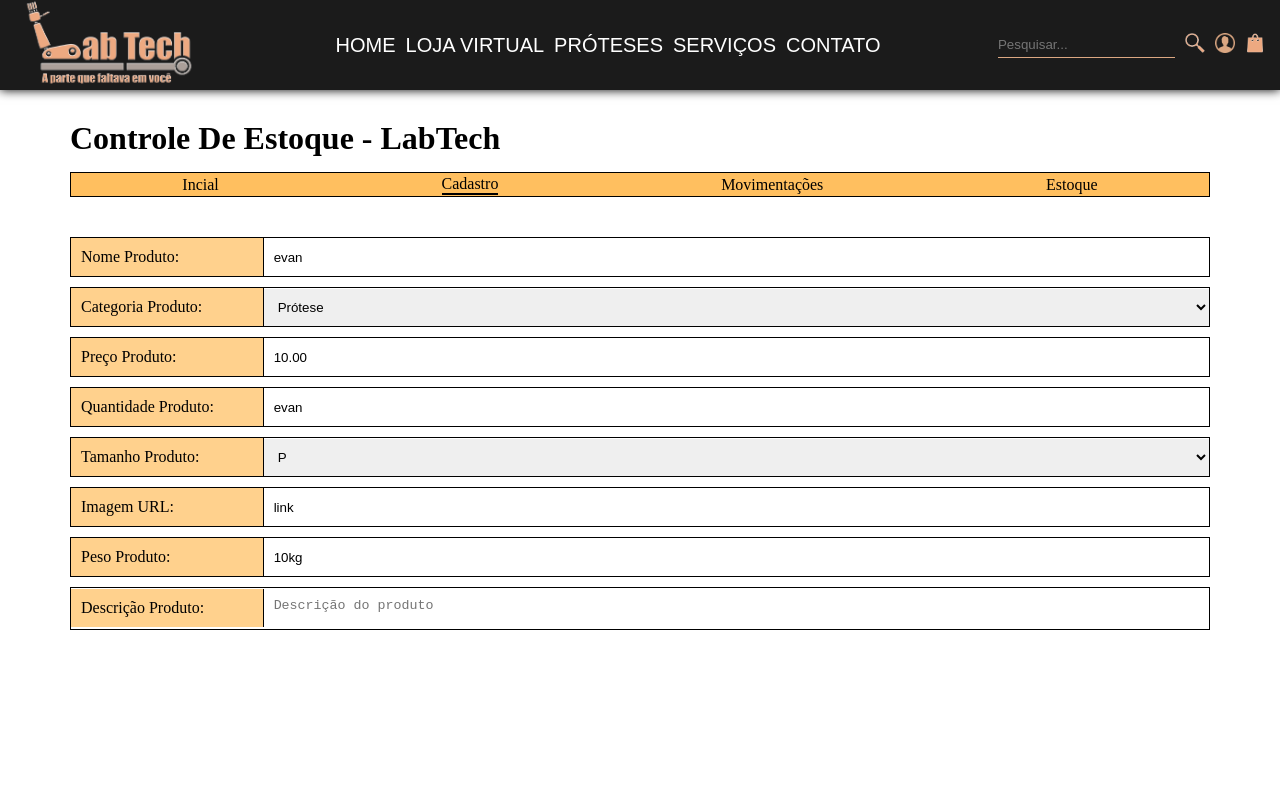
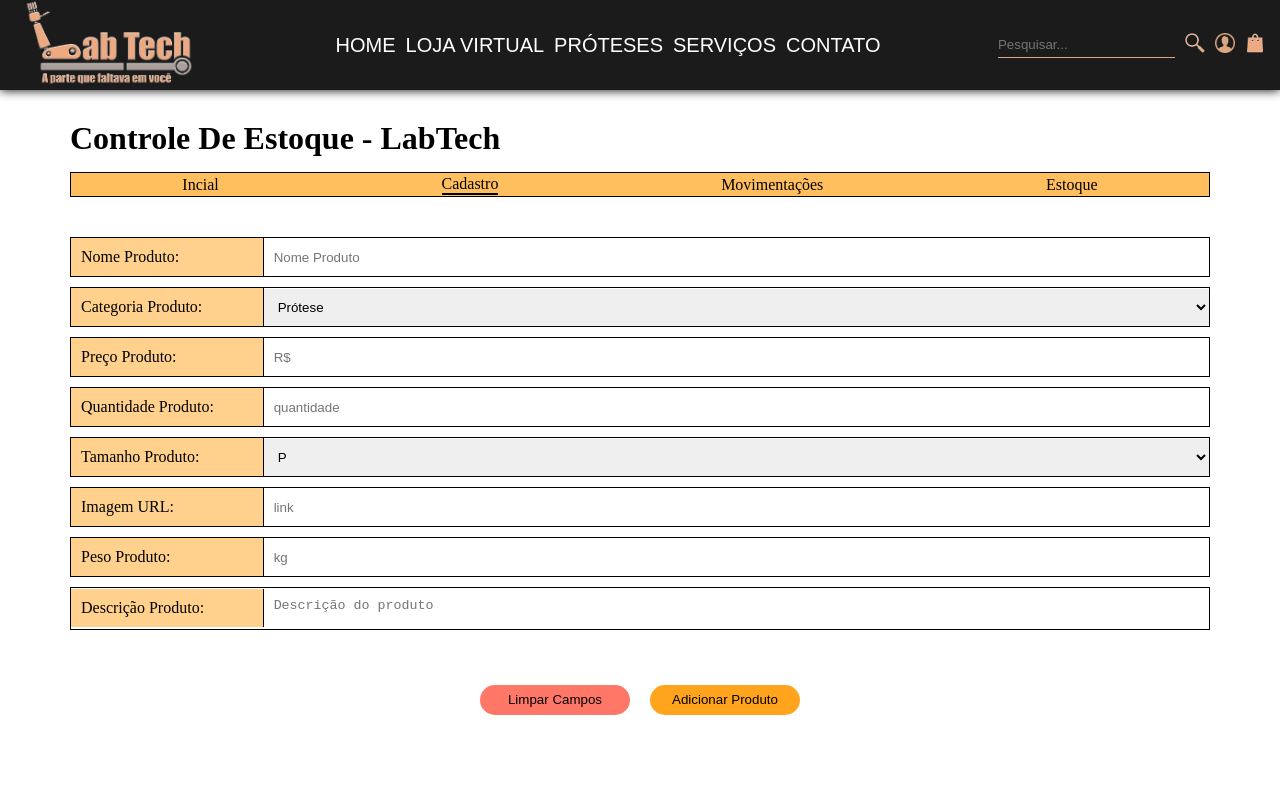
Before and after one commit to EvanJoseph78/LabTech-EngII, an Angular app: page /admin in a window 1280 px wide. Shown: the top 800 px of the page. Built offline with nearby package versions, Linux system fonts and the light colour scheme.

Commit message:
melhorado css cadastro component

```diff
--- a/src/app/pages/admin/admin/cadastro/cadastro.component.css
+++ b/src/app/pages/admin/admin/cadastro/cadastro.component.css
@@ -87,3 +87,45 @@
   resize: none;
   outline: none;
 }
+
+.botoes {
+  /* background: red; */
+  margin-top: 30px;
+  display: flex;
+  justify-content: center;
+  gap: 20px;
+  align-items: center;
+  width: 100%;
+}
+
+.botoes > button {
+  /* border: 1px solid black; */
+  cursor: pointer;
+}
+
+.botoes > button {
+  margin-top: 25px;
+  width: 150px;
+  height: 30px;
+  border-radius: 25px;
+  /* background: #ffa41c; */
+  cursor: pointer;
+  transition: background 0.3s ease; /* Transição suave de cor em 0.3 segundos com aceleração suave */
+}
+
+.limpar {
+  background-color: #f76;
+}
+
+.adicionar {
+  /* background: #93faa5; */
+  background: #ffa41c;
+}
+
+.limpar:hover {
+  background-color: #f76169;
+}
+
+.adicionar:hover {
+  background: #ff9100; /* Cor alternativa quando o mouse está sobre o botão */
+}
--- a/src/app/pages/admin/admin/cadastro/cadastro.component.html
+++ b/src/app/pages/admin/admin/cadastro/cadastro.component.html
@@ -2,7 +2,7 @@
   <div class="box-cadastro">
     <div class="box-left">Nome Produto:</div>
     <div class="box-right">
-      <input type="text" name="" value="evan" />
+      <input type="text" name="" placeholder="Nome Produto" [(ngModel)]="nome" />
     </div>
   </div>
 
@@ -22,14 +22,14 @@
   <div class="box-cadastro">
     <div class="box-left">Preço Produto:</div>
     <div class="box-right">
-      <input type="text" name="" value="10.00" />
+      <input type="text" name="" value="" placeholder="R$" />
     </div>
   </div>
 
   <div class="box-cadastro">
     <div class="box-left">Quantidade Produto:</div>
     <div class="box-right">
-      <input type="text" name="" value="evan" />
+      <input type="text" name="" value="" placeholder="quantidade" />
     </div>
   </div>
 
@@ -38,9 +38,9 @@
     <div class="box-right">
       <!-- <input type="text" name="" value="Protese" /> -->
       <select id="produtos" name="produtos">
-        <option value="Prótese">P</option>
-        <option value="Órtese">M</option>
-        <option value="Calçado">L</option>
+        <option value="P">P</option>
+        <option value="M">M</option>
+        <option value="L">L</option>
         <!-- Adicione mais opções conforme necessário -->
       </select>
     </div>
@@ -49,14 +49,14 @@
   <div class="box-cadastro">
     <div class="box-left">Imagem URL:</div>
     <div class="box-right">
-      <input type="text" name="" value="link" />
+      <input type="text" name="" value="" placeholder="link" />
     </div>
   </div>
 
   <div class="box-cadastro">
     <div class="box-left">Peso Produto:</div>
     <div class="box-right">
-      <input type="text" name="" value="10kg" />
+      <input type="text" name="" value="" placeholder="kg" />
     </div>
   </div>
 
@@ -66,4 +66,9 @@
       <textarea id="comentario" name="comentario" rows="4" cols="50" placeholder="Descrição do produto"></textarea>
     </div>
   </div>
+
+  <div class="botoes">
+    <button type="" class="limpar">Limpar Campos</button>
+    <button type="" class="adicionar">Adicionar Produto</button>
+  </div>
 </div>
--- a/src/app/pages/admin/admin/cadastro/cadastro.component.ts
+++ b/src/app/pages/admin/admin/cadastro/cadastro.component.ts
@@ -1,10 +1,27 @@
-import { Component } from '@angular/core';
+import { Component, Input } from '@angular/core';
 
 @Component({
   selector: 'app-cadastro',
   templateUrl: './cadastro.component.html',
-  styleUrls: ['./cadastro.component.css']
+  styleUrls: ['./cadastro.component.css'],
 })
 export class CadastroComponent {
-
+  @Input()
+  categoria: string = '';
+  @Input()
+  descricao: string = '';
+  @Input()
+  idproduto: string = '';
+  @Input()
+  nome: string = '';
+  @Input()
+  peso: string = '';
+  @Input()
+  quantidade: string = '';
+  @Input()
+  tamanho: string = '';
+  @Input()
+  urlimg: string = '';
+  @Input()
+  valor: string = '';
 }
```
Also changed, not shown: src/app/pages/admin/admin.module.ts (+4 -12 lines).
